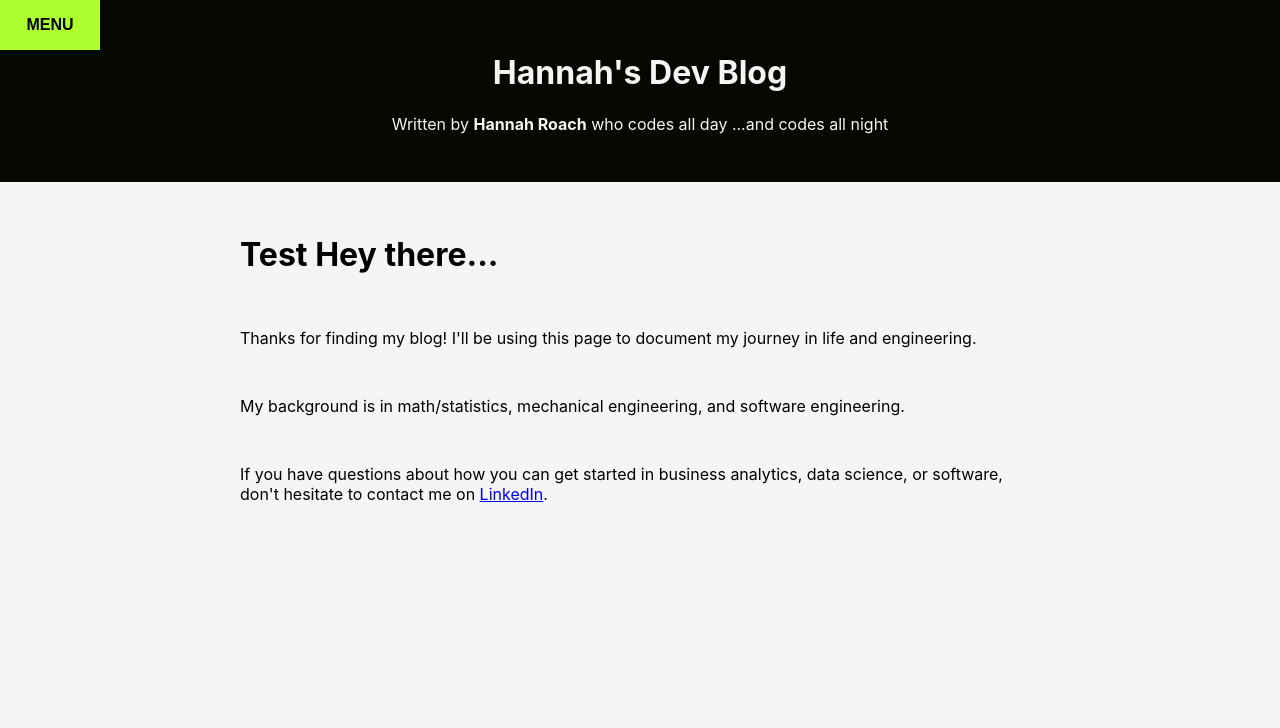
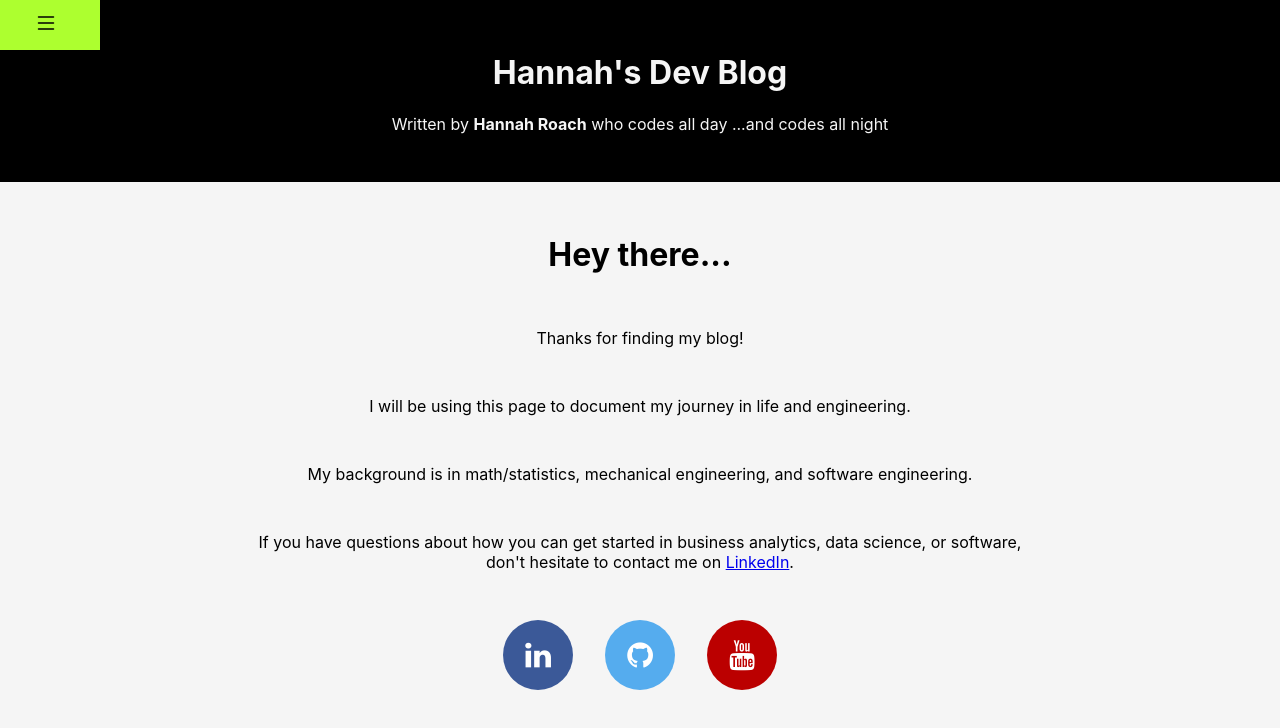
Before and after one commit to hannahsky86/react-blog-practice, a React (Create React App) app: page / in a window 1280 px wide. Shown: the top 728 px of the page. Built offline with nearby package versions, Linux system fonts and the light colour scheme.

Commit message:
Added menu icon to dropdown button and arrow icons. Styled navigation. Added social links.

```diff
--- a/package.json
+++ b/package.json
@@ -3,12 +3,15 @@
   "version": "0.1.0",
   "private": true,
   "dependencies": {
+    "@react-icons/all-files": "^4.1.0",
     "@testing-library/jest-dom": "^5.16.4",
     "@testing-library/react": "^13.0.1",
     "@testing-library/user-event": "^13.5.0",
+    "@types/react": "^18.0.9",
     "markdown-to-jsx": "^7.1.7",
     "react": "^18.0.0",
     "react-dom": "^18.0.0",
+    "react-icons": "^4.3.1",
     "react-markdown": "^8.0.3",
     "react-router-dom": "^6.3.0",
     "react-scripts": "5.0.1",
--- a/public/index.html
+++ b/public/index.html
@@ -3,6 +3,7 @@
   <head>
     <meta charset="utf-8" />
     <link rel="icon" href="%PUBLIC_URL%/favicon.ico" />
+    <link rel="stylesheet" href="https://cdnjs.cloudflare.com/ajax/libs/font-awesome/4.7.0/css/font-awesome.min.css">
     <meta name="viewport" content="width=device-width, initial-scale=1" />
     <meta name="theme-color" content="#000000" />
     <meta
--- a/src/App.js
+++ b/src/App.js
@@ -5,6 +5,7 @@ import Header from "./general/header";
 import {BuildRoutes} from "./general/build-routes";
 import * as Constants from "./general/constants";
 import {MOBILE_WIN} from "./general/constants";
+
 
 function App() {
     const [menuOpen, setMenuOpen] = useState(true);
--- a/src/general/header.js
+++ b/src/general/header.js
@@ -1,11 +1,13 @@
 import React from "react";
+import { BsList } from "react-icons/bs";
+
 
 export default ({menuOpen, setMenuOpen, isMobile}) => {
     return (
         <header className="header">
            {isMobile &&
                 <button className="menu-button" onClick={()=>setMenuOpen(!menuOpen)} >
-                    <span>MENU</span>
+                    <BsList/>
                 </button>
             }
             <h1>Hannah's Dev Blog</h1>
--- a/src/general/navigation.js
+++ b/src/general/navigation.js
@@ -1,10 +1,12 @@
 import {Link} from "react-router-dom";
 import React, {useEffect, useState} from "react";
 import pages from "../markdown/pages.json";
+import { AiFillCaretDown, AiFillCaretRight } from "react-icons/ai";
+import {MOBILE_WIN} from "./constants";
 
 const Navigation = ({menuOpen, setMenuOpen}) => {
     const [headerOpen, setHeaderOpen] = useState({item: "", state: false})
-    const navOpen = window.innerWidth >= 1400;
+    const navOpen = window.innerWidth >= MOBILE_WIN;
     const isNavOpen = (navOpen || menuOpen) ? "nav-open" :"nav-not-open";
 
     let tag_dict = {}
@@ -58,6 +60,7 @@ function BlogTagsDropdown ({tag_dict, setMenuOpen, navOpen}) {
             Object.entries(tag_dict).map((item) =>
             <li className="tags" key={`dropdown-tag-${item}`}>
                 <Link to="#" onClick={() => {setDropdownOpen({item: item[0], state: !isTagOpen(item)})}}>
+                    {isTagOpen(item) ? <AiFillCaretDown/> :<AiFillCaretRight/>}
                     {item[0]}
                 </Link>
                 { isTagOpen(item) && item[1].map((v) =>
--- /dev/null
+++ b/src/general/social-links.js
@@ -0,0 +1,12 @@
+import React from "react";
+
+
+export function SocialLinks() {
+    return (
+        <div className="social-links">
+            <a href="https://www.linkedin.com/in/hannahsky86/" className="fa fa-linkedin social-icon"/>
+            <a href="https://github.com/hannahsky86" className="fa fa-github social-icon"/>
+            <a href="https://www.youtube.com/channel/UCzo0kyR-JCTQJ_IFT9VTQzg" className="fa fa-youtube social-icon"/>
+        </div>
+    )
+}
--- a/src/pages/contact-me.js
+++ b/src/pages/contact-me.js
@@ -1,8 +1,9 @@
 import React from 'react';
+import {SocialLinks} from "../general/social-links"
 
-export default function ContactMe({route}) {
+export default function ContactMe() {
     return(
-        <div className="page">
+        <div className="page center">
             <div className="page-header">
                 <h1>Contact Me</h1>
             </div>
@@ -10,9 +11,7 @@ export default function ContactMe({route}) {
                 <p>
                     <strong>Email: </strong> hannahsky86@gmail.com
                 </p>
-                <p>
-                    <strong>LinkedIn: </strong> <a href="https://www.linkedin.com/in/hannahsky86/">hannahsky86</a>
-                </p>
+                <SocialLinks />
             </div>
         </div>
     )
--- a/src/pages/home.js
+++ b/src/pages/home.js
@@ -1,14 +1,19 @@
 import React from 'react';
+import {SocialLinks} from "../general/social-links";
 
-export default function Home({route}) {
+
+export default function Home() {
     return(
-        <div className="page">
+        <div className="page center">
             <div className="page-header">
-                <h1>Test Hey there...</h1>
+                <h1>Hey there...</h1>
             </div>
             <div className="page-body">
                 <p>
-                    Thanks for finding my blog! I'll be using this page to document my journey in life and
+                    Thanks for finding my blog!
+                </p>
+                <p>
+                    I will be using this page to document my journey in life and
                     engineering.
                 </p>
                 <p>
@@ -18,6 +23,7 @@ export default function Home({route}) {
                     If you have questions about how you can get started in business analytics, data science, or software,
                     don't hesitate to contact me on <a href="https://www.linkedin.com/in/hannahsky86/">LinkedIn</a>.
                 </p>
+                <SocialLinks />
             </div>
         </div>
     )
--- a/src/scss/App.scss
+++ b/src/scss/App.scss
@@ -11,8 +11,9 @@ body {
   background-color: whitesmoke;
 }
 
-$dark-background: #050800;
+$dark-background: black;
 $greenyellow: greenyellow;
+
 
 .flex-container {
   display: flex;
@@ -35,7 +36,7 @@ $greenyellow: greenyellow;
 
 button.menu-button {
   border-color: transparent;
-  background-color: greenyellow;
+  background-color: $greenyellow;
   left: 0;
   top: 0;
   height: 50px;
@@ -43,6 +44,11 @@ button.menu-button {
   position: absolute;
   font-weight: bold;
   font-size: medium;
+
+  svg {
+    padding-right: .5rem;
+    font-size: x-large;
+  }
 }
 
 header.header.nav-not-open {
@@ -51,7 +57,7 @@ header.header.nav-not-open {
 }
 
 header.header.nav-open {
-  background-color: greenyellow;
+  background-color: $greenyellow;
   position: absolute;
   max-width: 17rem;
   width: 100%;
@@ -59,6 +65,11 @@ header.header.nav-open {
 
 div.routes {
   margin: 2rem 2rem;
+}
+
+.center {
+  text-align: center;
+  margin: auto;
 }
 
 @media (min-width: 900px) {
@@ -94,12 +105,15 @@ li {
 
 li.tags {
   padding: .5rem 2.5rem;
+
+  a > svg {
+    padding-right: 1rem;
+  }
 }
 
 li.blog-post {
-  list-style-type: square;
   padding: 0.5rem 0 0 0;
-  margin-left: 1.5rem;
+  margin-left: .5rem;
   font-weight: normal;
 }
 
@@ -135,3 +149,51 @@ li > a:hover {
     padding: 1rem 2rem 1rem 2rem;
   }
 }
+
+
+
+/* Set a specific color for each brand */
+.fa {
+  padding: 20px;
+  font-size: 30px;
+  width: 30px;
+  text-align: center;
+  text-decoration: none;
+  border-radius: 50%;
+}
+
+/* Add a hover effect if you want */
+.fa:hover {
+  opacity: 0.7;
+}
+
+
+/* Facebook */
+.fa-linkedin {
+  background: #3B5998;
+  color: white;
+}
+
+/* Twitter */
+.fa-github{
+  background: #55ACEE;
+  color: white;
+}
+
+/* Youtube */
+.fa-youtube {
+  background: #bb0000;
+  color: white;
+}
+
+
+.social-links {
+  padding: 1rem;
+}
+
+.social-icon {
+  margin: 1rem;
+}
+
+
+//TODO: sort into scss dirs
```
Also changed, not shown: 1 other file (tests, documents, lock files or other folders).
